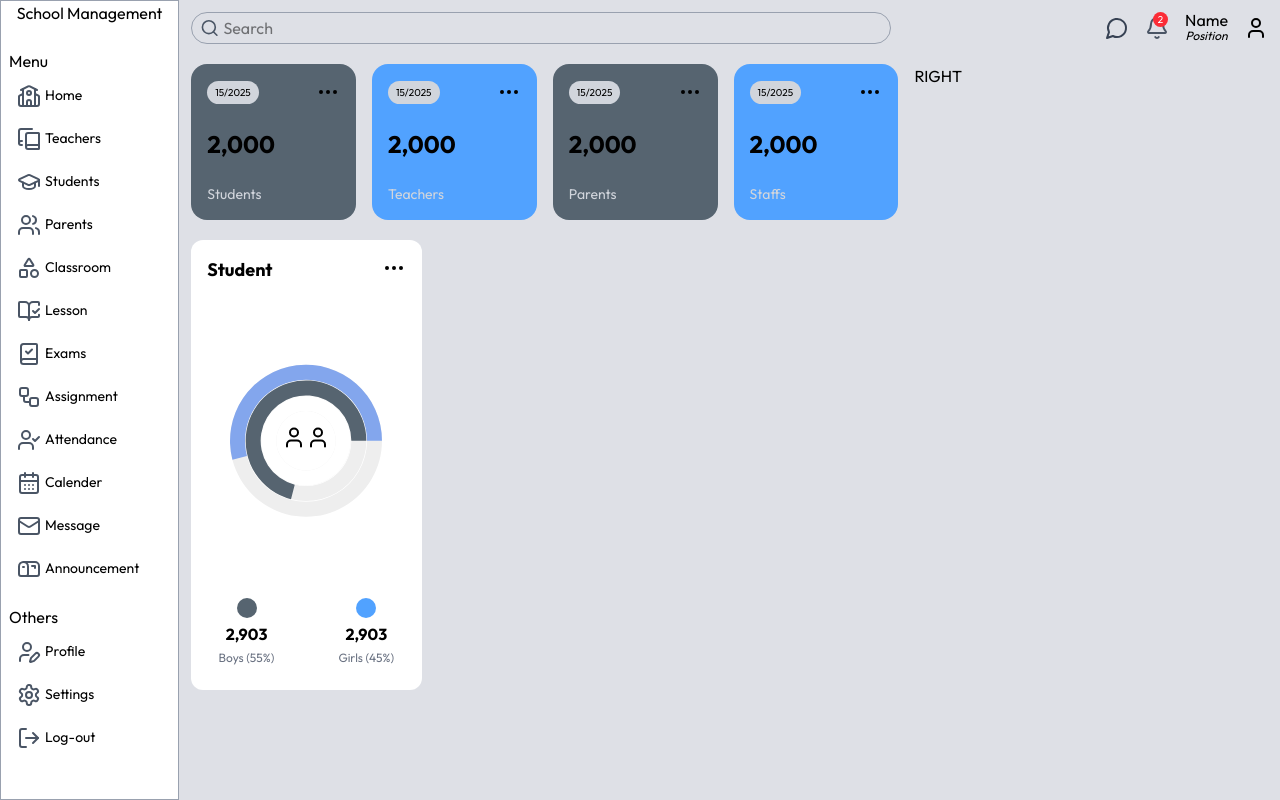
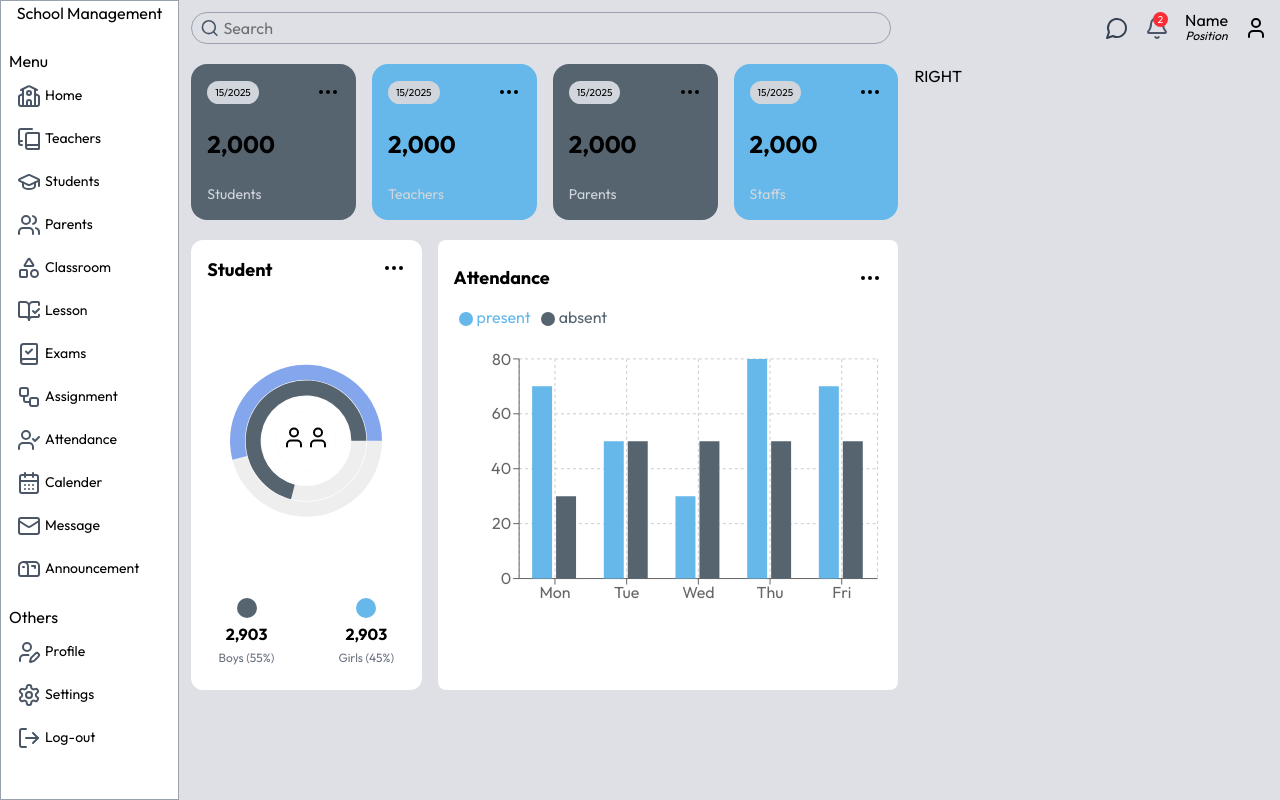
Before and after one commit to Chinweike99/school_management_system, a Next.js app: page /admin in a window 1280 px wide. Built offline with nearby package versions, Linux system fonts and the light colour scheme; a web font is replaced by a local one.

Commit message:
Finance chart

```diff
--- a/src/app/(dashboard)/admin/page.tsx
+++ b/src/app/(dashboard)/admin/page.tsx
@@ -1,3 +1,4 @@
+import Attendance from '@/app/components/AttendanceChart'
 import Countcharts from '@/app/components/Countcharts'
 import UserCard from '@/app/components/UserCard'
 import React from 'react'
@@ -22,8 +23,11 @@ const Adminpage = () => {
           {/* COUNT CHART */}
           <div className='w-full lg:w-1/3 h-[450px]'>
           <Countcharts />
+
           </div>
-          <div className='w-full lg:w-2/3 h-[450px]'></div>
+          <div className='w-full lg:w-2/3 h-[450px]'>
+          <Attendance />
+          </div>
         </div>
 
         <div></div>
--- /dev/null
+++ b/src/app/components/AttendanceChart.tsx
@@ -0,0 +1,66 @@
+"use client";
+
+import { MoreHorizontal } from 'lucide-react';
+import React from 'react'
+import { Bar, BarChart, CartesianGrid, Legend, Rectangle, ResponsiveContainer, Tooltip, XAxis, YAxis } from 'recharts';
+
+
+const data = [
+  {
+    name: 'Mon',
+    present: "70",
+    absent: "30"
+  },
+  {
+    name: 'Tue',
+    present: "50",
+    absent: "50"
+  },
+  {
+    name: 'Wed',
+    present: "30",
+    absent: "50"
+  },
+  {
+    name: 'Thu',
+    present: "80",
+    absent: "50"
+  },
+  {
+    name: 'Fri',
+    present: "70",
+    absent: "50"
+  },
+];
+
+
+const Attendance = () => {
+  return (
+    <div className='bg-white h-full p-4 rounded-lg'>
+
+      <div className='flex justify-between items-center py-2'>
+        <h1 className='text-lg font-semibold'>Attendance</h1>
+        <MoreHorizontal />
+      </div>
+
+      <ResponsiveContainer width="100%" height="75%">
+        <BarChart
+          width={500}
+          height={300}
+          data={data}
+          barSize={20}
+        >
+          <CartesianGrid strokeDasharray="3 3" />
+          <XAxis dataKey="name" />
+          <YAxis />
+          <Tooltip />
+          <Legend  align='left' verticalAlign='top' wrapperStyle={{paddingBottom: "30px"}}/>
+          <Bar dataKey="present" fill="#65b8e9" activeBar={<Rectangle fill="pink" stroke="blue" />} legendType='circle' />
+          <Bar dataKey="absent" fill="#566470" activeBar={<Rectangle fill="gold" stroke="purple" />} legendType='circle' />
+        </BarChart>
+      </ResponsiveContainer>
+    </div>
+  )
+}
+
+export default Attendance
--- a/src/app/components/Countcharts.tsx
+++ b/src/app/components/Countcharts.tsx
@@ -68,7 +68,7 @@ const Countcharts = () => {
                     <h2 className='text-xs text-gray-500'>Boys (55%)</h2>
                 </div>
                 <div className='flex flex-col items-center gap-1'>
-                    <div className='w-5 h-5 bg-blue-400 rounded-full' />
+                    <div className='w-5 h-5 bg-[#65b8e9] rounded-full' />
                     <h1 className='font-bold'>2,903</h1>
                     <h2 className='text-xs text-gray-500'>Girls (45%)</h2>
                 </div>
--- a/src/app/components/UserCard.tsx
+++ b/src/app/components/UserCard.tsx
@@ -3,7 +3,7 @@ import React from 'react'
 
 const UserCard = ({type}: {type:string}) => {
   return (
-    <div className='rounded-2xl odd:bg-[#566470] even:bg-blue-400 p-4 flex-1 min-w-[130px]'>
+    <div className='rounded-2xl odd:bg-[#566470] even:bg-[#65b8e9] p-4 flex-1 min-w-[130px]'>
       <div className='flex justify-between items-center'>
         <span className='text-[10px] bg-gray-300 px-2 py-1 rounded-full '>
             15/2025
```
Lines whose indentation alone changed are shown as unchanged.
